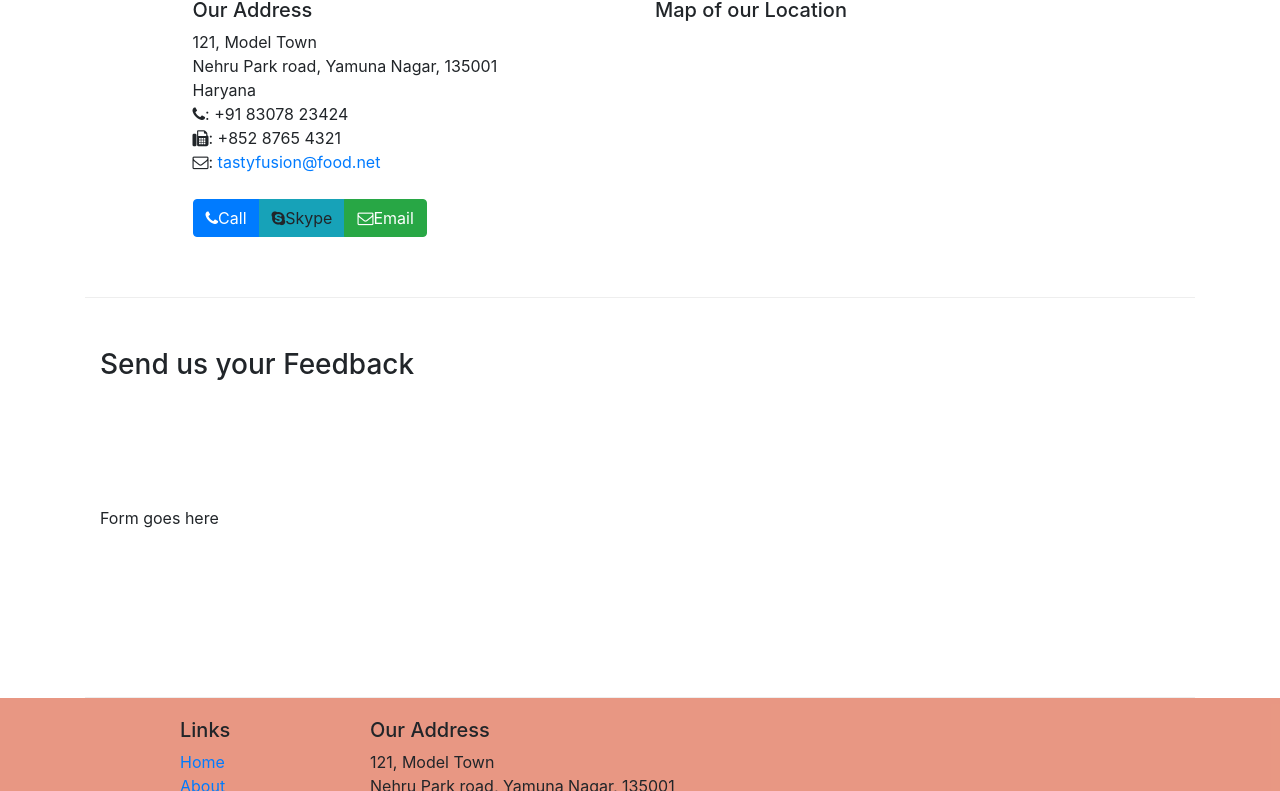
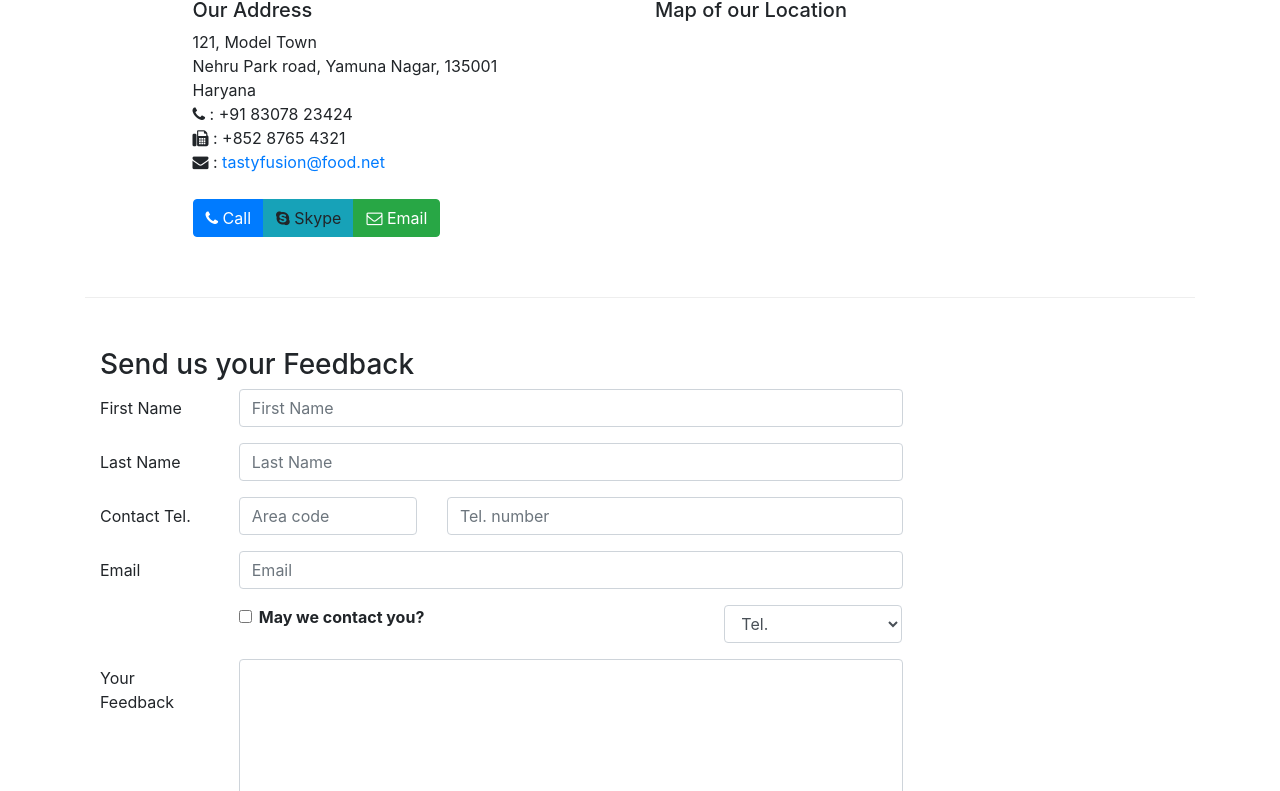
Before and after one commit to VARUN4111/confusion0, a website: page contactus.html in a window 1280 px wide. Shown: the part 567-1358 px from the top of the page. Drawn offline with nearby package versions, Linux system fonts and the light colour scheme.

Commit message:
Feedback

```diff
--- a/contactus.html
+++ b/contactus.html
@@ -2,18 +2,18 @@
 <html lang="en">
 
 <head>
-
-    <title>Restaurant Tasty Fusion: About Us</title>
      <!-- Required meta tags always come first -->
-    <meta charset="utf-8">
-    <meta name="viewport" content="width=device-width, initial-scale=1, shrink-to-fit=no">
-    <meta http-equiv="x-ua-compatible" content="ie=edge">
+     <meta charset = "utf-8">
+     <meta name = "viewport" content = "width=device-width, initial-scale=1, shrink-to-fit=no">
+     <meta http-equiv = "x-ua-compatible" content = "ie=edge">
 
      <!-- Bootstrap CSS -->
-    <link rel="stylesheet" href="node_modules/bootstrap/dist/css/bootstrap.min.css">
-    <link rel="stylesheet" href="node_modules/font-awesome/css/font-awesome.min.css">
-    <link rel="stylesheet" href="node_modules/bootstrap-social/bootstrap-social.css">
-    <link href="css/styles.css" rel="stylesheet">
+     <link rel = "stylesheet" href = "node_modules/bootstrap/dist/css/bootstrap.min.css">
+     <link rel = "stylesheet" href = "node_modules/font-awesome/css/font-awesome.min.css">
+     <link rel = "stylesheet" href = "node_modules/bootstrap-social/bootstrap-social.css">
+     <link rel = "stylesheet" href = "css/styles.css">
+    <title>Restaurant Tasty Fusion: Contact Us</title>
+
 </head>
 
 <body>
@@ -26,10 +26,10 @@
            <a class="navbar-brand" href="./index.html">Restaurant Tasty Fusion</a>
              <div class="collapse navbar-collapse" id="Navbar">
                 <ul class="navbar-nav mr-auto">
-                    <li class="nav-item"><a class="nav-link" href="./index.html"><span class = "fa fa-home"></span>Home</a></li>
-                    <li class="nav-item"><a class="nav-link" href="./aboutus.html"><span class = "fa fa-info"></span>About</a></li>
-                    <li class="nav-item"><a class="nav-link" href="#"><span class = "fa fa-list"></span>Menu</a></li>
-                    <li class="nav-item active"><a class="nav-link" href="#"><span class = "fa fa-address-card"></span>Contact</a></li>
+                    <li class="nav-item"><a class="nav-link" href="./index.html"><span class = "fa fa-home"></span> Home</a></li>
+                    <li class="nav-item"><a class="nav-link" href="./aboutus.html"><span class = "fa fa-info"></span> About</a></li>
+                    <li class="nav-item"><a class="nav-link" href="#"><span class = "fa fa-list"></span> Menu</a></li>
+                    <li class="nav-item active"><a class="nav-link" href="#"><span class = "fa fa-address-card"></span> Contact</a></li>
                 </ul>
              </div>
         </div>
@@ -66,23 +66,23 @@
            </div>
             <div class="col-12 col-sm-4 offset-sm-1">
                    <h5>Our Address</h5>
-                    <address style="font-size: 100%">
+                   <address>
                     121, Model Town<br>
                     Nehru Park road, Yamuna Nagar, 135001<br>
                     Haryana<br>
-                        <i class = "fa fa-phone"></i>: +91 83078 23424<br>
-                        <i class = "fa fa-fax"></i>: +852 8765 4321<br>
-                        <i class = "fa fa-envelope-o"></i>: <a href="mailto:tastyfusion@food.net">tastyfusion@food.net</a>
+                    <i class = "fa fa-phone"></i> : +91 83078 23424<br>
+                    <i class = "fa fa-fax"></i> : +852 8765 4321<br>
+                    <i class = "fa fa-envelope"></i> : <a href="mailto:tastyfusion@food.net">tastyfusion@food.net</a>
                  </address>
             </div>
             <div class="col-12 col-sm-6 offset-sm-1">
                 <h5>Map of our Location</h5>
             </div>
             <div class="col-12 col-sm-11 offset-sm-1">
-                <div class = "btn-group" role = "group">
-                    <a role = "button" class = "btn btn-primary" href = "tel:+918307823424"><i class = "fa fa-phone"></i>Call</a>
-                    <a role = "button" class = "btn btn-info"><i class = "fa fa-skype"></i>Skype</a>
-                    <a role = "button" class = "btn btn-success" href = "mailto:tastyfusion@food.net"><i class = "fa fa-envelope-o"></i>Email</a>
+                <div class="btn-group" role="group">
+                    <a role="button" class="btn btn-primary" href="tel:+918307823424"><i class="fa fa-phone"></i> Call</a>
+                    <a role="button" class="btn btn-info"><i class="fa fa-skype"></i> Skype</a>
+                    <a role="button" class="btn btn-success" href="mailto:tastyfusion@food.net"><i class="fa fa-envelope-o"></i> Email</a>
                 </div>
             </div>
         </div>
@@ -92,13 +92,75 @@
               <h3>Send us your Feedback</h3>
            </div>
             <div class="col-12 col-md-9">
-                Form goes here
+                <form>
+                    <div class="form-group row">
+                        <label for="firstname" class="col-md-2 col-form-label">First Name</label>
+                        <div class="col-md-10">
+                            <input type="text" class="form-control" id="firstname" name="firstname" placeholder="First Name">
+                        </div>
+                    </div>
+                    <div class="form-group row">
+                        <label for="lastname" class="col-md-2 col-form-label">Last Name</label>
+                        <div class="col-md-10">
+                            <input type="text" class="form-control" id="lastname" name="lastname" placeholder="Last Name">
+                        </div>
+                    </div>
+
+                    <div class="form-group row">
+                        <label for="telnum" class="col-12 col-md-2 col-form-label">Contact Tel.</label>
+                        <div class="col-5 col-md-3">
+                            <input type="tel" class="form-control" id="areacode" name="areacode" placeholder="Area code">
+                        </div>
+                        <div class="col-7 col-md-7">
+                            <input type="tel" class="form-control" id="telnum" name="telnum" placeholder="Tel. number">
+                        </div>
+                    </div>
+                    <div class="form-group row">
+                        <label for="emailid" class="col-md-2 col-form-label">Email</label>
+                        <div class="col-md-10">
+                            <input type="email" class="form-control" id="emailid" name="emailid" placeholder="Email">
+                        </div>
+                    </div>
+
+                    <div class="form-group row">
+                        <div class="col-md-6 offset-md-2">
+                            <div class="form-check">
+                                <input type="checkbox" class="form-check-input" name="approve" id="approve" value="">
+                                <label class="form-check-label" for="approve">
+                                    <strong>May we contact you?</strong>
+                                </label>
+                            </div>
+                        </div>
+                        <div class="col-md-3 offset-md-1">
+                            <select class="form-control">
+                                <option>Tel.</option>
+                                <option>Email</option>
+                            </select>
+                        </div>
+                    </div>
+
+                    <div class="form-group row">
+                        <label for="feedback" class="col-md-2 col-form-label">Your Feedback</label>
+                        <div class="col-md-10">
+                            <textarea class="form-control" id="feedback" name="feedback" rows="12"></textarea>
+                        </div>
+                    </div>
+
+                    <div class="form-group row">
+                        <div class="offset-md-2 col-md-10">
+                            <button type="submit" class="btn btn-primary">Send Feedback</button>
+                        </div>
+                    </div>
+
+                </form>
+
             </div>
              <div class="col-12 col-md">
             </div>
        </div>
 
     </div>
+
 
     <footer class="footer">
         <div class="container">
@@ -118,19 +180,19 @@
                         121, Model Town<br>
                         Nehru Park road, Yamuna Nagar, 135001<br>
                         Haryana<br>
-                        <i class = "fa fa-phone"></i>: +91 83078 23424<br>
-                        <i class = "fa fa-fax"></i>: +852 8765 4321<br>
-                        <i class = "fa fa-envelope"></i>: <a href="mailto:tastyfusion@food.net">tastyfusion@food.net</a>
+                        <i class = "fa fa-phone"></i> : +91 83078 23424<br>
+                        <i class = "fa fa-fax"></i> : +852 8765 4321<br>
+                        <i class = "fa fa-envelope"></i> : <a href="mailto:tastyfusion@food.net">tastyfusion@food.net</a>
                      </address>
                 </div>
                 <div class="col-12 col-sm-4 align-self-center">
                     <div class="text-center">
-                        <a class="btn btn-social-icon btn-google" href="http://google.com/+"><i class="fa fa-google-plus"></i></a>
-                        <a class="btn btn-social-icon btn-facebook" href="http://www.facebook.com/profile.php?id="><i class="fa fa-facebook"></i></a>
-                        <a class="btn btn-social-icon btn-linkedin" href="http://www.linkedin.com/in/"><i class="fa fa-linkedin"></i></a>
-                        <a class="btn btn-social-icon btn-twitter" href="http://twitter.com/"><i class="fa fa-twitter"></i></a>
-                        <a class="btn btn-social-icon btn-google" href="http://youtube.com/"><i class="fa fa-youtube"></i></a>
-                        <a class="btn btn-social-icon btn-google" href="mailto:"><i class="fa fa-envelope-o"></i></a>
+                        <a class = "btn btn-social-icon btn-google" href="http://google.com/+"><i class = "fa fa-google-plus"></i></a>
+                        <a class = "btn btn-social-icon btn-facebook" href="http://www.facebook.com/profile.php?id="><i class = "fa fa-facebook"></i></a>
+                        <a class = "btn btn-social-icon btn-linkedin" href="http://www.linkedin.com/in/"><i class = "fa fa-linkedin"></i></a>
+                        <a class = "btn btn-social-icon btn-twitter" href="http://twitter.com/"><i class = "fa fa-twitter"></i></a>
+                        <a class = "btn btn-social-icon btn-google" href="http://youtube.com/"><i class = "fa fa-youtube"></i></a>
+                        <a class = "btn btn-social-icon btn-google" href="mailto:"><i class = "fa fa-envelope-o"></i></a>
                     </div>
                 </div>
            </div>
@@ -141,10 +203,12 @@
            </div>
         </div>
     </footer>
+
      <!-- jQuery first, then Popper.js, then Bootstrap JS. -->
      <script src="node_modules/jquery/dist/jquery.slim.min.js"></script>
      <script src="node_modules/popper.js/dist/umd/popper.min.js"></script>
      <script src="node_modules/bootstrap/dist/js/bootstrap.min.js"></script>
+
 </body>
 
 </html>
```
Also changed, not shown: aboutus.html (+8 -8 lines), index.html (+8 -8 lines). Lines whose indentation alone changed are shown as unchanged.
